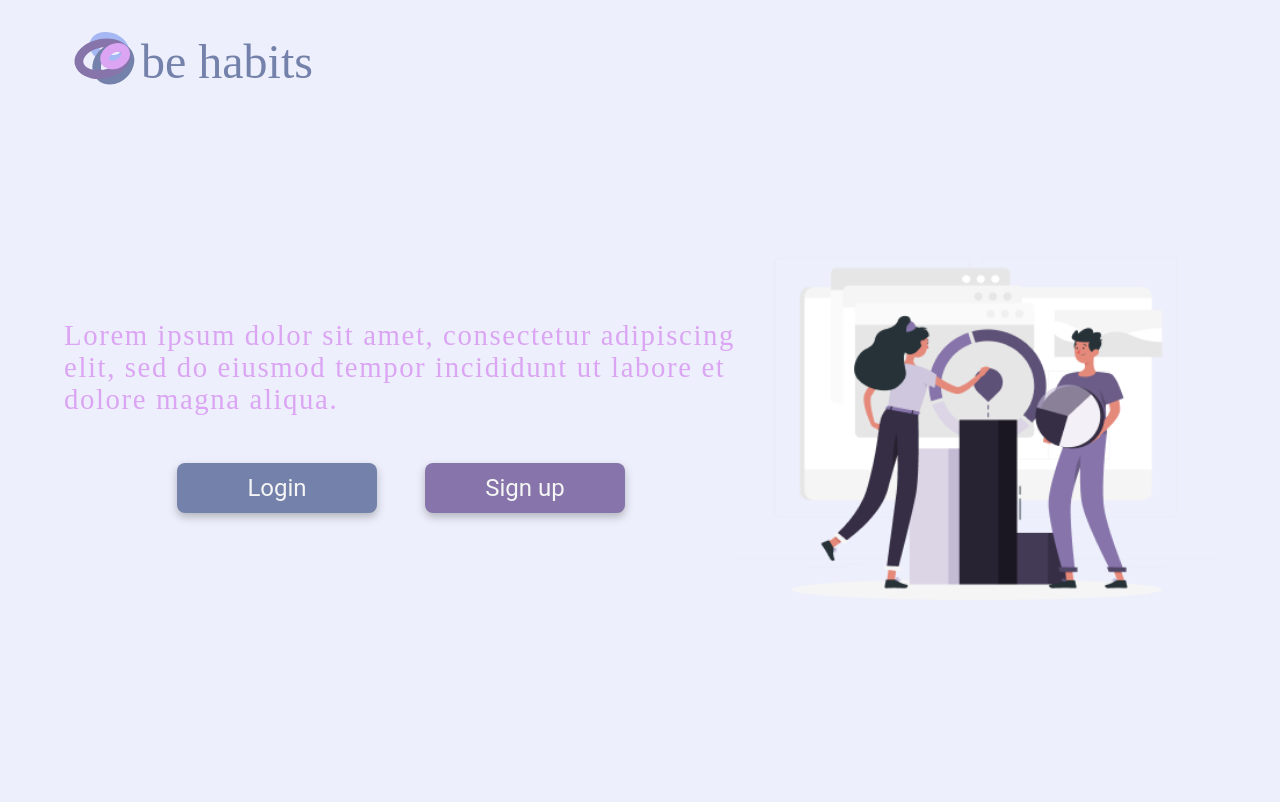
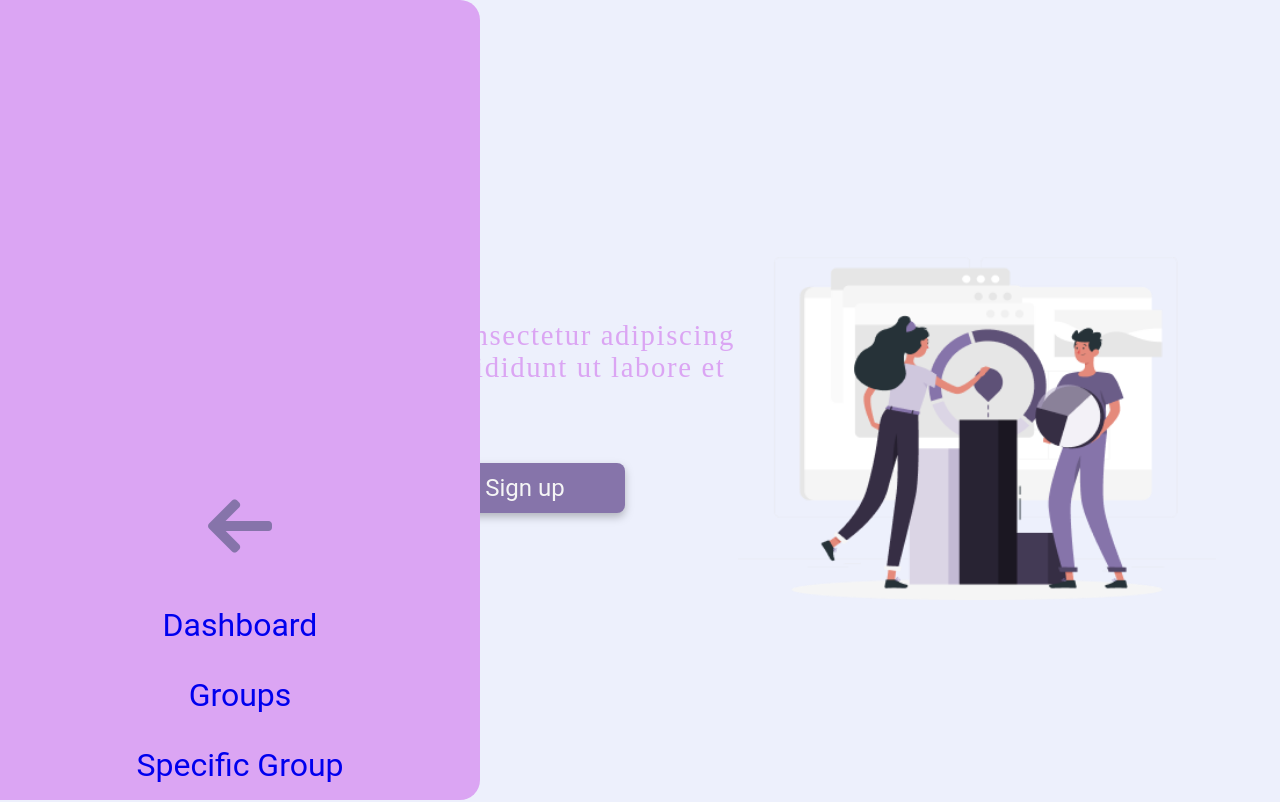
Before and after one commit to nicole-malaquias/kindnes, a React (Create React App) app: page / in a window 1280 px wide. Shown: the top 802 px of the page. Built offline with nearby package versions, Linux system fonts and the light colour scheme.

Commit message:
feat: menu burg

```diff
--- a/src/components/Menu/index.js
+++ b/src/components/Menu/index.js
@@ -1,7 +1,18 @@
-import { Container } from "./styles";
+import { Container, MenuBurg } from "./styles";
+import { Link } from "react-router-dom";
 import logo from "../../assets/logo.svg";
-const Menu = ({ isLogin }) => {
-  return !isLogin ? (
+import imgMenu from "../../assets/menu.png";
+import IconClosed from "../../assets/seta.png";
+import { useState } from "react";
+
+const Menu = ({ isLogin = false }) => {
+  const [isMenu, SetIsMenu] = useState(true);
+
+  const handleMenu = () => {
+    isMenu ? SetIsMenu(false) : SetIsMenu(true);
+  };
+
+  return isLogin ? (
     <Container>
       <div>
         <img src={logo} alt="logo"></img>
@@ -9,7 +20,29 @@ const Menu = ({ isLogin }) => {
       </div>
     </Container>
   ) : (
-    "renderir com menu burger e botão logaout"
+    <Container>
+      <div>
+        <button onClick={() => handleMenu()}>
+          <img src={imgMenu} alt="menu"></img>
+        </button>
+        <img src={logo} alt="logo"></img>
+        <h1>be habits</h1>
+      </div>
+      {isMenu ? (
+        <MenuBurg>
+          <button onClick={() => handleMenu()}>
+            <img src={IconClosed} alt="sair"></img>
+          </button>
+          <button onClick={() => handleMenu()}>
+            <Link to="/dashboard">Dashboard</Link>
+            <Link to="/groups">Groups</Link>
+            <Link to="/specificgroup">Specific Group</Link>
+          </button>
+        </MenuBurg>
+      ) : (
+        ""
+      )}
+    </Container>
   );
 };
 export default Menu;
--- a/src/components/Menu/styles.js
+++ b/src/components/Menu/styles.js
@@ -3,11 +3,30 @@ import styled from "styled-components";
 export const Container = styled.div`
   display: flex;
   align-items: center;
-  justify-content: space-between;
   padding: 1rem;
+  position: relative;
 
   h1 {
     font-weight: normal;
+  }
+
+  button {
+    display: flex;
+    flex-direction: column;
+    justify-content: center;
+    align-items: center;
+    border: none;
+    background: none;
+    :focus {
+      outline: none;
+    }
+
+    a {
+      padding: 1rem;
+    }
+
+    img {
+    }
   }
 
   div {
@@ -16,3 +35,22 @@ export const Container = styled.div`
     margin: 1rem 3rem;
   }
 `;
+
+export const MenuBurg = styled.div`
+  width: 60vh;
+  height: 100vh;
+  top: -1rem;
+  left: -3rem;
+  position: fixed;
+  z-index: 1;
+  background-color: var(--pink);
+  border-radius: 0px 20px 20px 0px;
+  display: flex;
+  flex-direction: column;
+  align-items: center;
+  justify-content: end;
+
+  img {
+    padding: 2rem;
+  }
+`;
```
Also changed, not shown: src/assets/menu.png (added), src/assets/seta.png (added).
